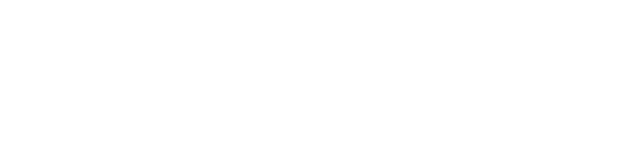
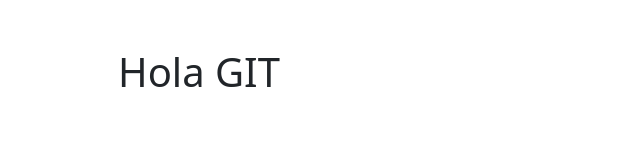
Before and after one commit to ernurn/ejemploGIT, a plain HTML site: page index.html in a window 1280 px wide. Shown: the whole page, without its empty margins (0-640 px from the left). Drawn offline with nearby package versions, Linux system fonts and the light colour scheme.

Commit message:
Agregamos contenido

```diff
--- a/index.html
+++ b/index.html
@@ -8,7 +8,9 @@
     <title>Ejemplo GIT</title>
 </head>
 <body>
-
+    <div class="container p-5">
+        <h1>Hola GIT</h1>
+    </div>
     <script src="https://cdn.jsdelivr.net/npm/bootstrap@5.2.0/dist/js/bootstrap.bundle.min.js" integrity="sha384-A3rJD856KowSb7dwlZdYEkO39Gagi7vIsF0jrRAoQmDKKtQBHUuLZ9AsSv4jD4Xa" crossorigin="anonymous"></script>
 
 </body>
```
